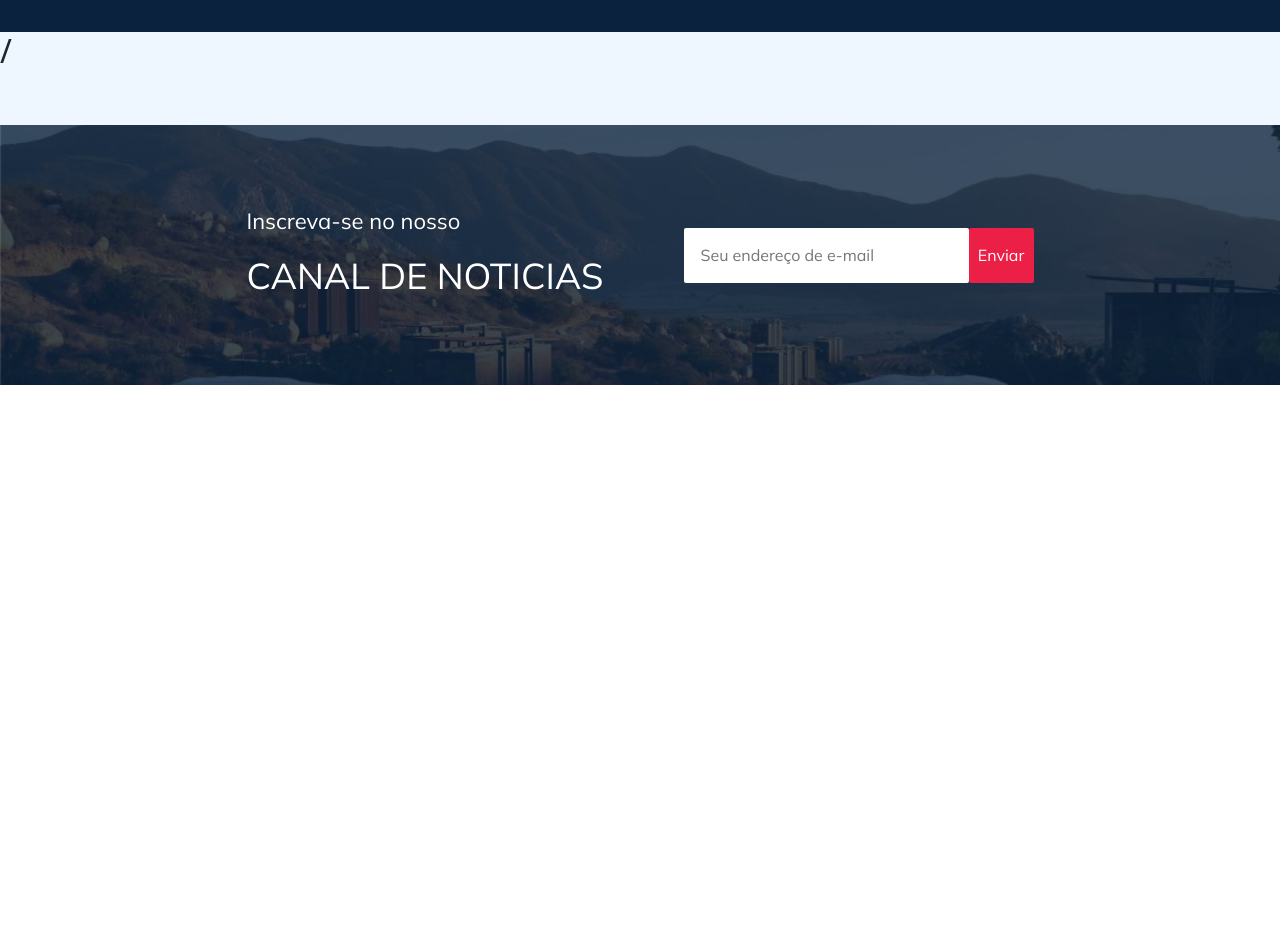
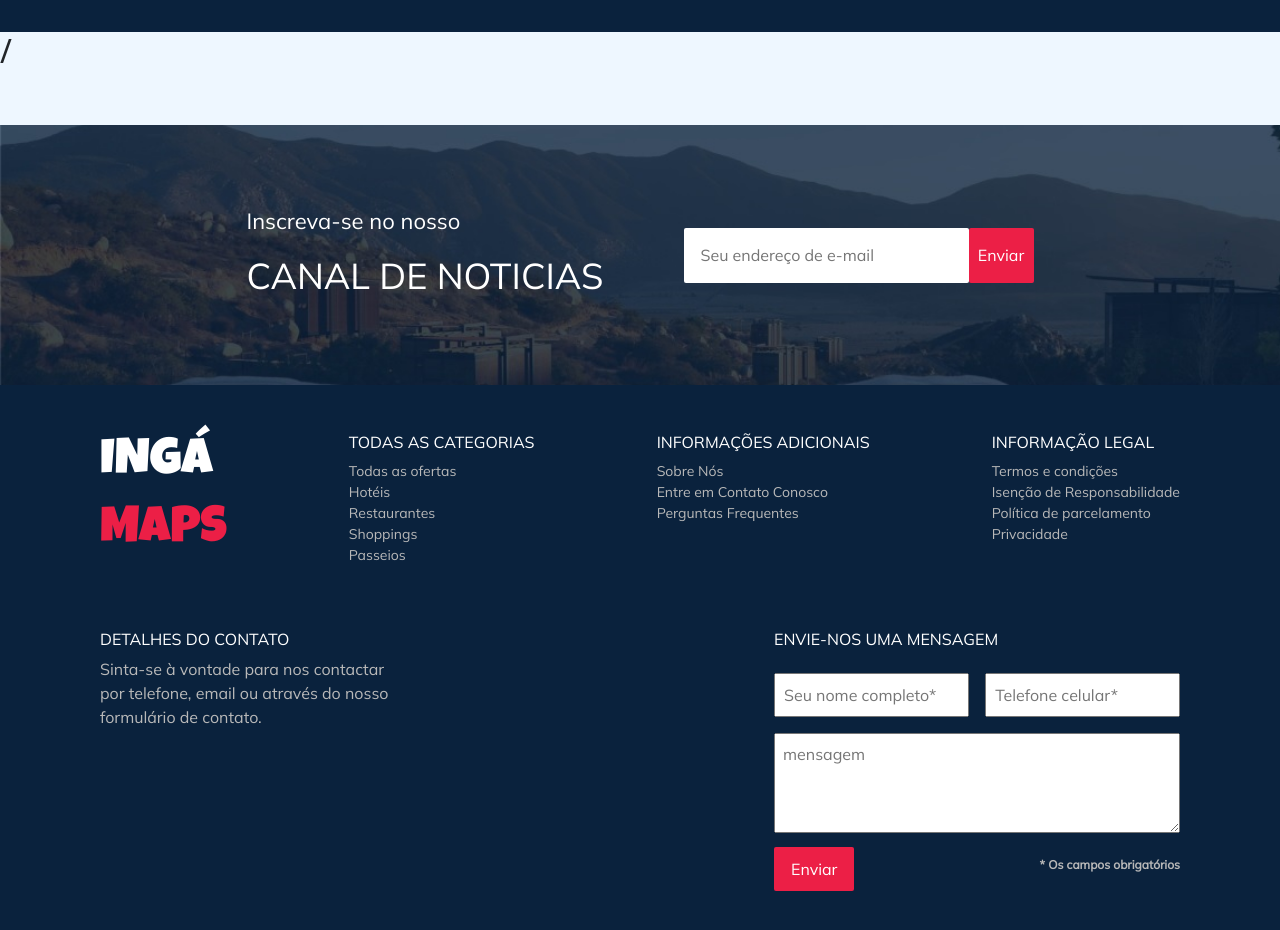
Before and after one commit to sergiogscruz/inga-maps, a React (Create React App) app: page / in a window 1280 px wide. Shown: the part 168-1098 px from the top of the page. Before the commit the page ends 800 px from the top, so only its background shows below. Built offline with nearby package versions, Linux system fonts and the light colour scheme.

Commit message:
Continuando segunda parte do footer

```diff
--- /dev/null
+++ b/src/components/footer/footer-contatos/footer-contatos.css
@@ -0,0 +1,44 @@
+.container-footer-contatos {
+    background-color: #0A223D;
+    color: white;
+}
+
+.footer-title {
+    font-family: 'Luckiest Guy', cursive;
+    font-size: 50px;
+}
+
+.footer-title-inga {
+    color: #fff;
+}
+
+.footer-title-maps {
+    color: #EC1F46;
+}
+
+.footer-lista-categorias {
+    list-style: none;
+}
+
+.footer-lista-categorias li {
+    font-size: 14px;
+    color: #b9b9b9;
+}
+
+.footer-lista-categorias li:hover {
+    color: #fff;
+    cursor: pointer;
+}
+
+.footer-color-gray {
+    color: #b9b9b9;
+}
+.btn-enviar {
+    margin-top: 8px;
+    text-align: center;
+    padding: 10px 17px;
+    border-radius: 2px;
+    color: white;
+    border: none;
+    background-color: #EC1F46;
+}
--- /dev/null
+++ b/src/components/footer/footer-contatos/footerContatos.js
@@ -0,0 +1,66 @@
+import react from 'react'
+import './footer-contatos.css'
+
+export default function FooterContatos() {
+    return (
+        <div className="container-footer-contatos pt-5">
+            <div className="d-flex justify-content-between" style={{padding: '0 100px'}}>
+                <div>
+                    <h3 className="footer-title footer-title-inga">INGÁ</h3>
+                    <h4 className="footer-title footer-title-maps">MAPS</h4>
+                </div>
+                <div>
+                    <h6>TODAS AS CATEGORIAS</h6>
+                    <ul className="list-unstyled footer-lista-categorias">
+                        <li>Todas as ofertas</li>
+                        <li>Hotéis</li>
+                        <li>Restaurantes</li>
+                        <li>Shoppings</li>
+                        <li>Passeios</li>
+                    </ul>
+                </div>
+                <div>
+                    <h6>INFORMAÇÕES ADICIONAIS</h6>
+                    <ul className="list-unstyled footer-lista-categorias">
+                        <li>Sobre Nós</li>
+                        <li>Entre em Contato Conosco</li>
+                        <li>Perguntas Frequentes</li>
+                    </ul>
+                </div>
+                <div>
+                    <h6>INFORMAÇÃO LEGAL</h6>
+                    <ul className="list-unstyled footer-lista-categorias">
+                        <li>Termos e condições</li>
+                        <li>Isenção de Responsabilidade</li>
+                        <li>Política de parcelamento</li>
+                        <li>Privacidade</li>
+                    </ul>
+                </div>
+            </div>
+
+            <div className="d-flex justify-content-between mt-5" style={{padding: '0 100px'}}>
+                <div>
+                    <h6>DETALHES DO CONTATO</h6>
+                    <p className="footer-color-gray" style={{maxWidth: '310px'}}>Sinta-se à vontade para nos contactar por telefone, email ou através do nosso formulário de contato.</p>
+                </div>
+                <div>
+                    <h6>ENVIE-NOS UMA MENSAGEM</h6>
+                    <div className="mt-4">
+                        <div className="d-flex justify-content-between">
+                            <input style={{width: '48%'}} className="p-2" type="text" placeholder="Seu nome completo*"/>
+                            <input style={{width: '48%'}} className="p-2" type="text" placeholder="Telefone celular*"/>
+                        </div>
+                    </div>
+                    <div className="mt-3">
+                        <textarea className="w-100 p-2" placeholder="mensagem" style={{minHeight: '100px'}}></textarea>
+                    </div>
+                    <div className="d-flex justify-content-between align-items-center">
+                        <button className="btn-enviar">Enviar</button>
+                        <span style={{fontSize: '12px', fontWeight: 'bold'}} className="footer-color-gray">* Os campos obrigatórios</span>
+                    </div>
+
+                </div>
+            </div>
+        </div>
+    )
+}
--- a/src/components/footer/footer.css
+++ b/src/components/footer/footer.css
@@ -1,5 +1,7 @@
 .footer-container {
     font-family: mulish;
+    background-color: #0A223D;
     color: white;
     margin-top: 55px;
+    padding-bottom: 50px;
 }
--- a/src/components/footer/footer.js
+++ b/src/components/footer/footer.js
@@ -1,11 +1,13 @@
 import react from 'react'
 import FooterInscreavaSe from './footer-inscreva-se/footerInscrevaSe'
+import FooterContatos from './footer-contatos/footerContatos'
 import './footer.css'
 
 export default function Footer() {
     return (
         <div className="footer-container">
             <FooterInscreavaSe />
+            <FooterContatos />
         </div>
     )
 }
```
